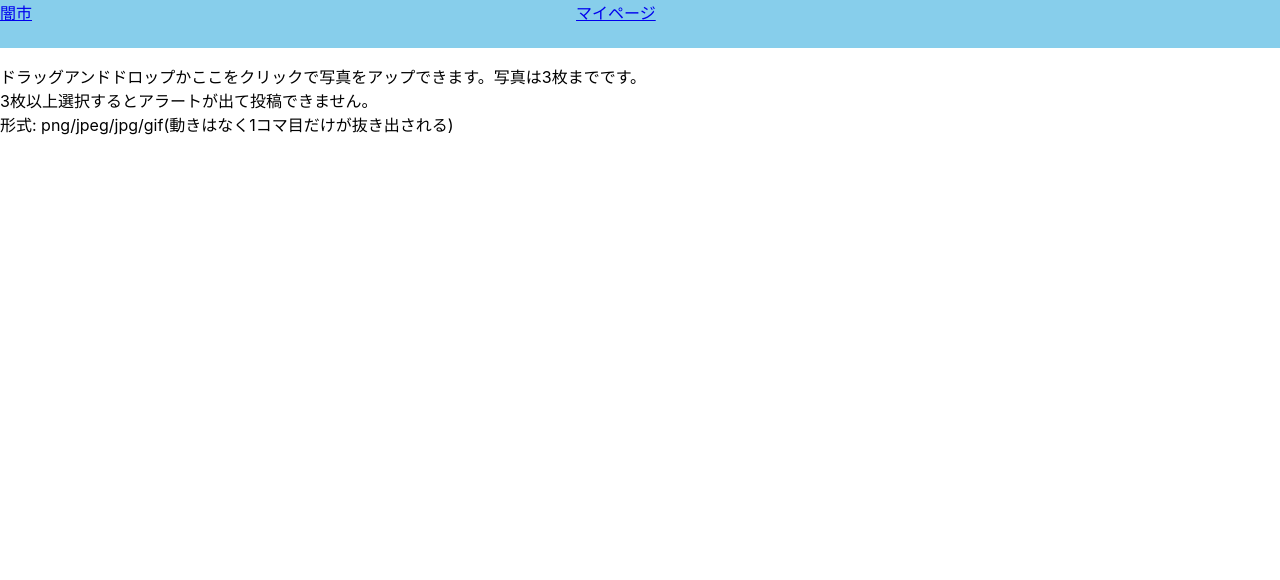
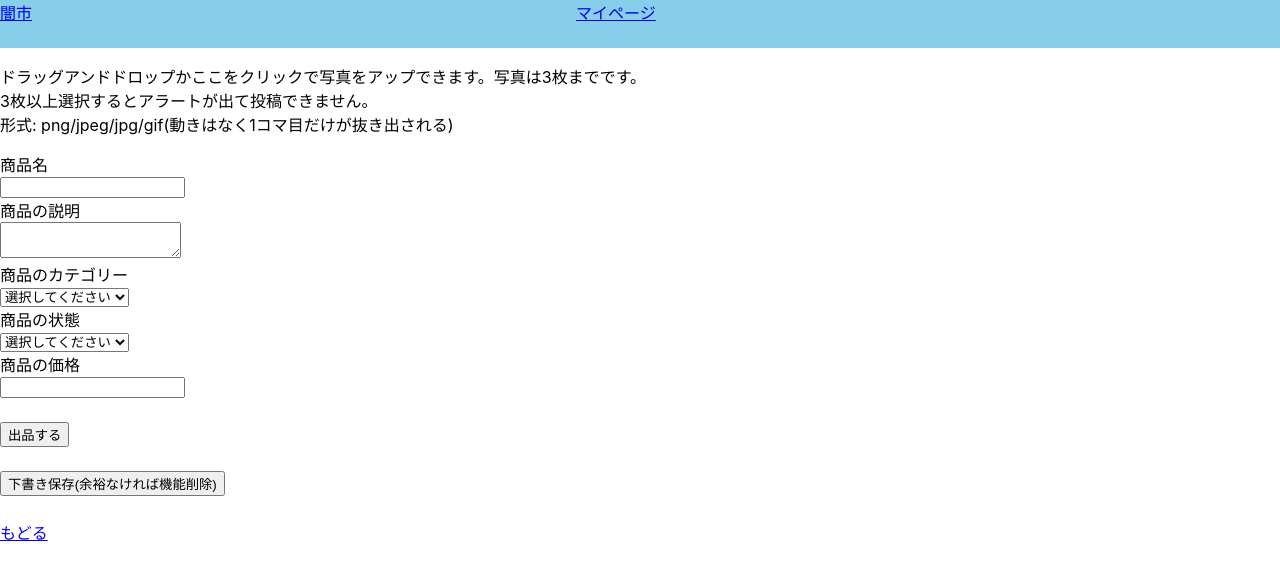
Before and after one commit to yukintegral/bm, a React (Create React App) app: page /sell in a window 1280 px wide. Shown: the top 580 px of the page. Built offline with nearby package versions, Linux system fonts and the light colour scheme.

Commit message:
出品ページの概形を作成

```diff
--- a/src/Sell.js
+++ b/src/Sell.js
@@ -1,6 +1,17 @@
 import React from 'react'
+import { Link } from 'react-router-dom'
 import { Helmet } from 'react-helmet'
 import Dnd from './Dnd'
+
+// フォームの内容をuseStateでゲットしてpostObjに格納し、APIでPOSTする予定
+const postObj = {
+  images: ['', '', ''],
+  itemName: '',
+  itemDescription: '',
+  categoryId: 1,
+  condition: 1,
+  price: 30000,
+}
 
 const Sell = () => {
   return (
@@ -9,6 +20,43 @@ const Sell = () => {
         <title>Sell.js</title>
       </Helmet>
       <Dnd />
+      <div>商品名</div>
+      <input />
+      <div>商品の説明</div>
+      <textarea />
+      <div>商品のカテゴリー</div>
+      <select>
+        <option selected label='選択してください'>
+          選択してください
+        </option>
+        <option label='技術書とか'>技術書とか</option>
+        <option label='PC用品'>PC用品</option>
+        <option label='洗剤'>洗剤</option>
+        <option label='その他'>その他</option>
+      </select>
+      <div>商品の状態</div>
+      <select>
+        <option selected label='選択してください'>
+          選択してください
+        </option>
+        <option label='未使用'>未使用</option>
+        <option label='ほぼ未使用'>ほぼ未使用</option>
+        <option label='使用感あり'>使用感あり</option>
+      </select>
+      <div>商品の価格</div>
+      <input />
+      <div>　</div>
+      <div>
+        <button>出品する</button>
+      </div>
+      <div>　</div>
+      <div>
+        <button>下書き保存(余裕なければ機能削除)</button>
+      </div>
+      <div>　</div>
+      <div>
+        <Link to='/'>もどる</Link>
+      </div>
     </>
   )
 }
```
